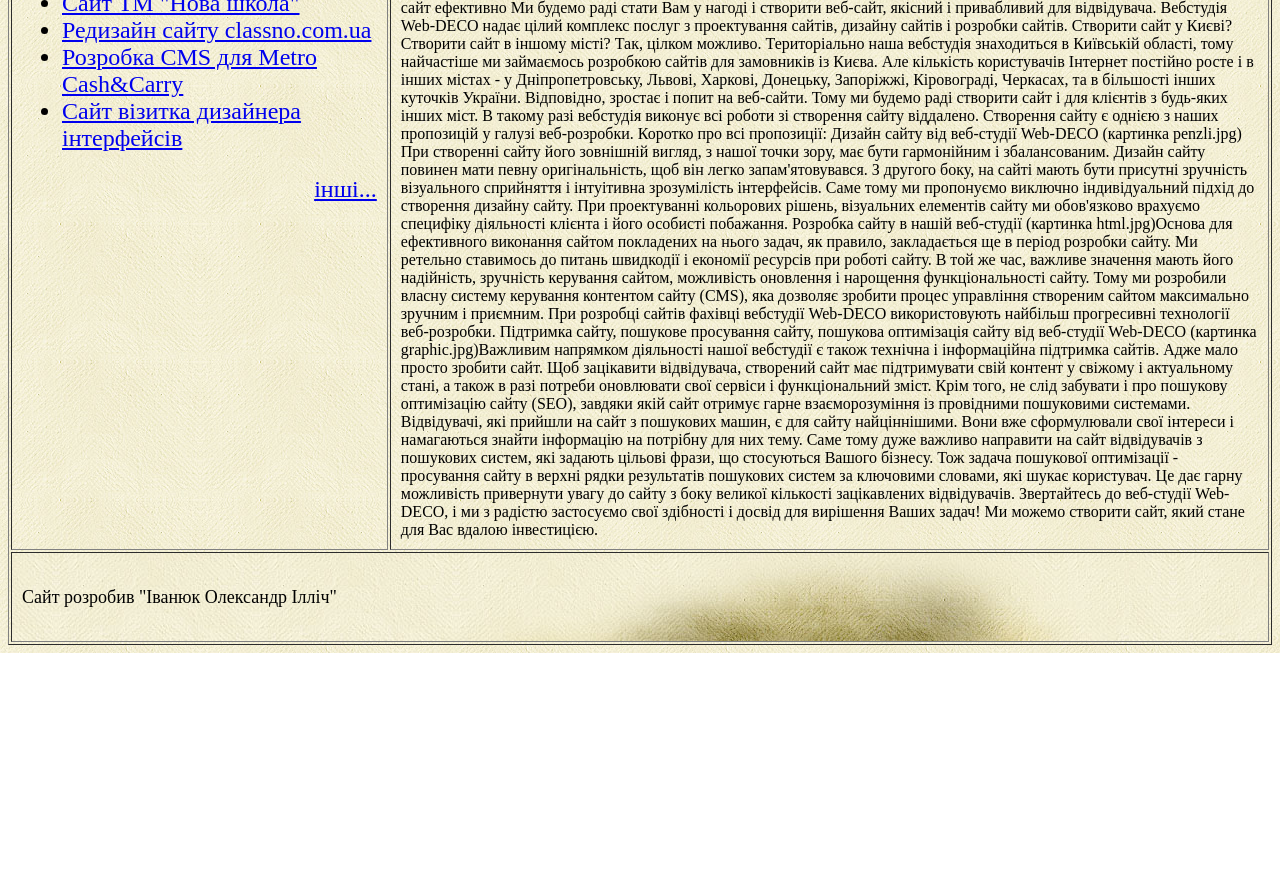
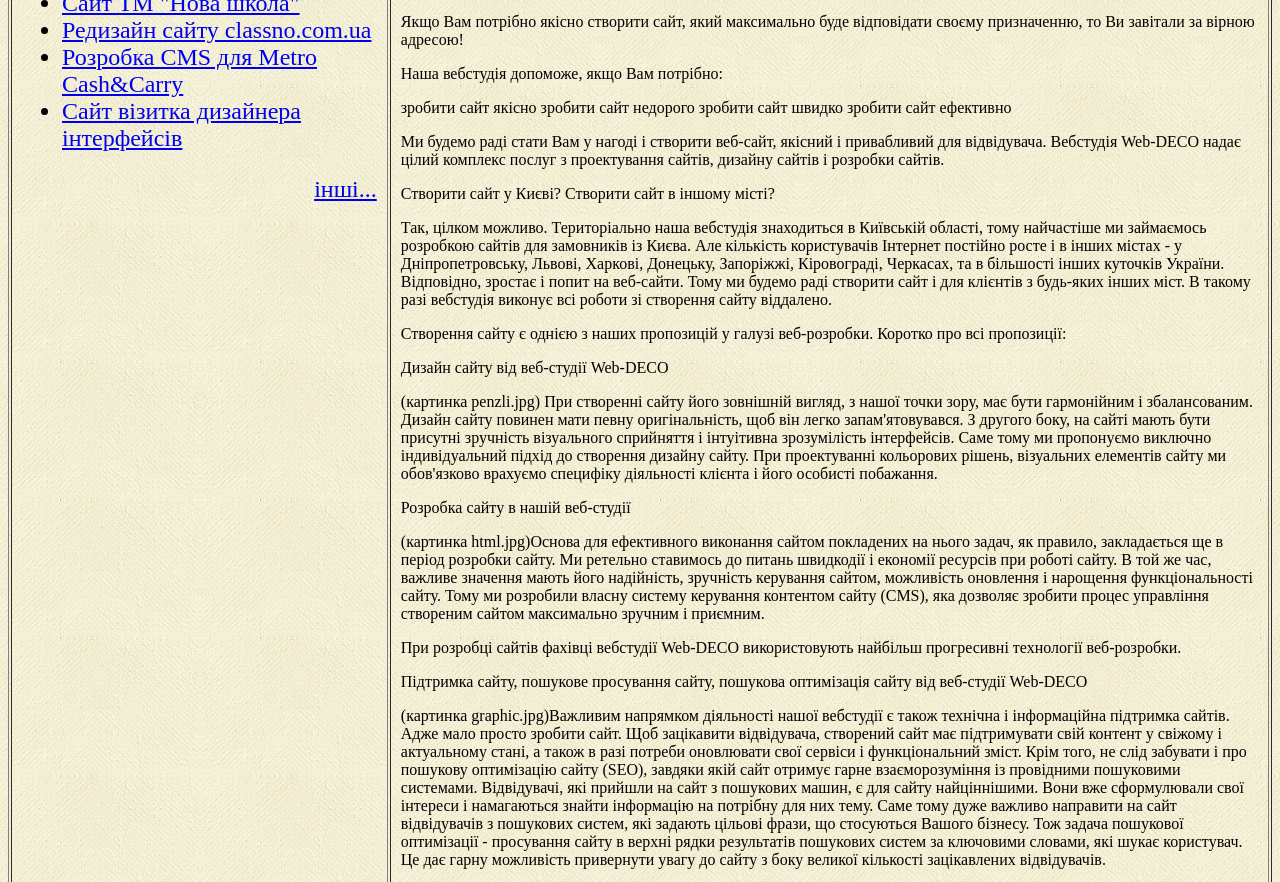
Before and after one commit to ivanyuk1985/ivanyuk1985.github.io, a plain HTML site: page index.html in a window 1280 px wide. Shown: the part 328-1210 px from the top of the page. Before the commit the page ends 981 px from the top, so only its background shows below. Drawn offline with Linux system fonts and the light colour scheme.

Commit message:
13 - Виставив абзаци

```diff
--- a/index.html
+++ b/index.html
@@ -42,41 +42,43 @@ font-size: 2em;
 </ul>
 </font>
 </td>
-<td width ="70%">Зробити сайт з нами легко
-   Створення власного сайту - це не тільки прерогатива великого бізнесу. Інтернет відкриває широкі можливості в першу чергу для малого бізнесу, для приватної підприємницької ініціативи. Адже, при започаткуванні власної справи розробка сайту потребує зовсім невеликих інвестицій, у порівнянні з іншими видами витрат. Створити сайт, в більшості випадків - це значно дешевше, наприклад, ніж оренда офісу, чи витрати на зарплату працівників.
+<td width ="70%">
+<p>Зробити сайт з нами легко</p>
+<p>Створення власного сайту - це не тільки прерогатива великого бізнесу. Інтернет відкриває широкі можливості в першу чергу для малого бізнесу, для приватної підприємницької ініціативи. Адже, при започаткуванні власної справи розробка сайту потребує зовсім невеликих інвестицій, у порівнянні з іншими видами витрат. Створити сайт, в більшості випадків - це значно дешевше, наприклад, ніж оренда офісу, чи витрати на зарплату працівників.</p>
 
-Якщо Вам потрібно якісно створити сайт, який максимально буде відповідати своєму призначенню, то Ви завітали за вірною адресою!
+<p>Якщо Вам потрібно якісно створити сайт, який максимально буде відповідати своєму призначенню, то Ви завітали за вірною адресою!</p>
 
-Наша вебстудія допоможе, якщо Вам потрібно:
-
+<p>Наша вебстудія допоможе, якщо Вам потрібно:</p>
+<p>
     зробити сайт якісно
     зробити сайт недорого
     зробити сайт швидко
     зробити сайт ефективно
+</p>
+<p>Ми будемо раді стати Вам у нагоді і створити веб-сайт, якісний і привабливий для відвідувача. Вебстудія Web-DECO надає цілий комплекс послуг з проектування сайтів, дизайну сайтів і розробки сайтів.</p>
 
-Ми будемо раді стати Вам у нагоді і створити веб-сайт, якісний і привабливий для відвідувача. Вебстудія Web-DECO надає цілий комплекс послуг з проектування сайтів, дизайну сайтів і розробки сайтів.
+<p>Створити сайт у Києві? Створити сайт в іншому місті?</p>
 
-Створити сайт у Києві? Створити сайт в іншому місті?
+<p>Так, цілком можливо. Територіально наша вебстудія знаходиться в Київській області, тому найчастіше ми займаємось розробкою сайтів для замовників із Києва. Але кількість користувачів Інтернет постійно росте і в інших містах - у Дніпропетровську, Львові, Харкові, Донецьку, Запоріжжі, Кіровограді, Черкасах, та в більшості інших куточків України. Відповідно, зростає і попит на веб-сайти. Тому ми будемо раді створити сайт і для клієнтів з будь-яких інших міст. В такому разі вебстудія виконує всі роботи зі створення сайту віддалено.</p>
 
-Так, цілком можливо. Територіально наша вебстудія знаходиться в Київській області, тому найчастіше ми займаємось розробкою сайтів для замовників із Києва. Але кількість користувачів Інтернет постійно росте і в інших містах - у Дніпропетровську, Львові, Харкові, Донецьку, Запоріжжі, Кіровограді, Черкасах, та в більшості інших куточків України. Відповідно, зростає і попит на веб-сайти. Тому ми будемо раді створити сайт і для клієнтів з будь-яких інших міст. В такому разі вебстудія виконує всі роботи зі створення сайту віддалено.
+<p>Створення сайту є однією з наших пропозицій у галузі веб-розробки. Коротко про всі пропозиції:</p>
 
-Створення сайту є однією з наших пропозицій у галузі веб-розробки. Коротко про всі пропозиції:
+<p>Дизайн сайту від веб-студії Web-DECO</p>
 
-Дизайн сайту від веб-студії Web-DECO
+<p>(картинка penzli.jpg) При створенні сайту його зовнішній вигляд, з нашої точки зору, має бути гармонійним і збалансованим. Дизайн сайту повинен мати певну оригінальність, щоб він легко запам'ятовувався. З другого боку, на сайті мають бути присутні зручність візуального сприйняття і інтуітивна зрозумілість інтерфейсів. Саме тому ми пропонуємо виключно індивідуальний підхід до створення дизайну сайту. При проектуванні кольорових рішень, візуальних елементів сайту ми обов'язково врахуємо специфіку діяльності клієнта і його особисті побажання.</p>
 
-(картинка penzli.jpg) При створенні сайту його зовнішній вигляд, з нашої точки зору, має бути гармонійним і збалансованим. Дизайн сайту повинен мати певну оригінальність, щоб він легко запам'ятовувався. З другого боку, на сайті мають бути присутні зручність візуального сприйняття і інтуітивна зрозумілість інтерфейсів. Саме тому ми пропонуємо виключно індивідуальний підхід до створення дизайну сайту. При проектуванні кольорових рішень, візуальних елементів сайту ми обов'язково врахуємо специфіку діяльності клієнта і його особисті побажання.
+<p>Розробка сайту в нашій веб-студії</p>
 
-Розробка сайту в нашій веб-студії
+<p>(картинка html.jpg)Основа для ефективного виконання сайтом покладених на нього задач, як правило, закладається ще в період розробки сайту. Ми ретельно ставимось до питань швидкодії і економії ресурсів при роботі сайту. В той же час, важливе значення мають його надійність, зручність керування сайтом, можливість оновлення і нарощення функціональності сайту. Тому ми розробили власну систему керування контентом сайту (CMS), яка дозволяє зробити процес управління створеним сайтом максимально зручним і приємним.</p>
 
-(картинка html.jpg)Основа для ефективного виконання сайтом покладених на нього задач, як правило, закладається ще в період розробки сайту. Ми ретельно ставимось до питань швидкодії і економії ресурсів при роботі сайту. В той же час, важливе значення мають його надійність, зручність керування сайтом, можливість оновлення і нарощення функціональності сайту. Тому ми розробили власну систему керування контентом сайту (CMS), яка дозволяє зробити процес управління створеним сайтом максимально зручним і приємним.
+<p>При розробці cайтів фахівці вебстудії Web-DECO використовують найбільш прогресивні технології веб-розробки.</p>
 
-При розробці cайтів фахівці вебстудії Web-DECO використовують найбільш прогресивні технології веб-розробки.
+<p>Підтримка сайту, пошукове просування сайту, пошукова оптимізація сайту від веб-студії Web-DECO</p>
 
-Підтримка сайту, пошукове просування сайту, пошукова оптимізація сайту від веб-студії Web-DECO
+<p>(картинка graphic.jpg)Важливим напрямком діяльності нашої вебстудії є також технічна і інформаційна підтримка сайтів. Адже мало просто зробити сайт. Щоб зацікавити відвідувача, створений сайт має підтримувати свій контент у свіжому і актуальному стані, а також в разі потреби оновлювати свої сервіси і функціональний зміст. Крім того, не слід забувати і про пошукову оптимізацію сайту (SEO), завдяки якій сайт отримує гарне взаєморозуміння із провідними пошуковими системами. Відвідувачі, які прийшли на сайт з пошукових машин, є для сайту найціннішими. Вони вже сформулювали свої інтереси і намагаються знайти інформацію на потрібну для них тему. Саме тому дуже важливо направити на сайт відвідувачів з пошукових систем, які задають цільові фрази, що стосуються Вашого бізнесу. Тож задача пошукової оптимізації - просування сайту в верхні рядки результатів пошукових систем за ключовими словами, які шукає користувач. Це дає гарну можливість привернути увагу до сайту з боку великої кількості зацікавлених відвідувачів.</p>
 
-(картинка graphic.jpg)Важливим напрямком діяльності нашої вебстудії є також технічна і інформаційна підтримка сайтів. Адже мало просто зробити сайт. Щоб зацікавити відвідувача, створений сайт має підтримувати свій контент у свіжому і актуальному стані, а також в разі потреби оновлювати свої сервіси і функціональний зміст. Крім того, не слід забувати і про пошукову оптимізацію сайту (SEO), завдяки якій сайт отримує гарне взаєморозуміння із провідними пошуковими системами. Відвідувачі, які прийшли на сайт з пошукових машин, є для сайту найціннішими. Вони вже сформулювали свої інтереси і намагаються знайти інформацію на потрібну для них тему. Саме тому дуже важливо направити на сайт відвідувачів з пошукових систем, які задають цільові фрази, що стосуються Вашого бізнесу. Тож задача пошукової оптимізації - просування сайту в верхні рядки результатів пошукових систем за ключовими словами, які шукає користувач. Це дає гарну можливість привернути увагу до сайту з боку великої кількості зацікавлених відвідувачів.
-
-Звертайтесь до веб-студії Web-DECO, і ми з радістю застосуємо свої здібності і досвід для вирішення Ваших задач! Ми можемо створити сайт, який стане для Вас вдалою інвестицією.</td>
+<p>Звертайтесь до веб-студії Web-DECO, і ми з радістю застосуємо свої здібності і досвід для вирішення Ваших задач! Ми можемо створити сайт, який стане для Вас вдалою інвестицією.</p>
+</td>
 </tr>
 <tr>
 <td background="images/bg-3.jpg" colspan="2" height="90" valign="middle">
```
